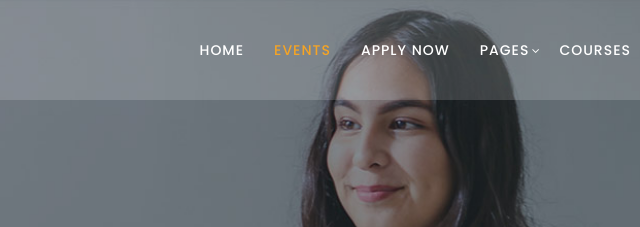
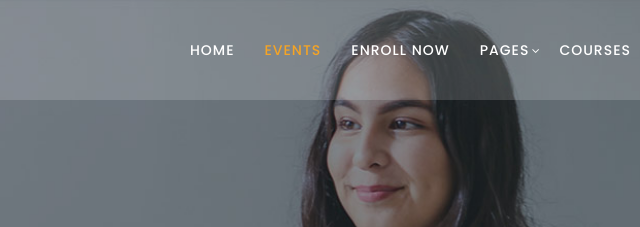
Before and after one commit to xdgalaxy2/FU_CCS_Website, a plain HTML site: page Events.html in a window 1280 px wide. Shown: the top 227 px of the page, 437-1077 px from the left. Drawn offline with nearby package versions, Linux system fonts and the light colour scheme.

```diff
--- a/Events.html
+++ b/Events.html
@@ -39,7 +39,7 @@
                       <ul class="nav">
                           <li><a href="index.html">Home</a></li>
                           <li><a href="events.html" class="active">events</a></li>
-                          <li><a href="index.html">Apply Now</a></li>
+                          <li><a href="index.html">Enroll Now</a></li>
                           <li class="has-sub">
                               <a href="javascript:void(0)">Pages</a>
                               <ul class="sub-menu">
```
Also changed, not shown: Event-details.html (+1 -1 lines), Index.html (+2 -3 lines), assets/images/enroll-bg.jpg, assets/images/enroll-bgs.jpg (added), 1 other file.
